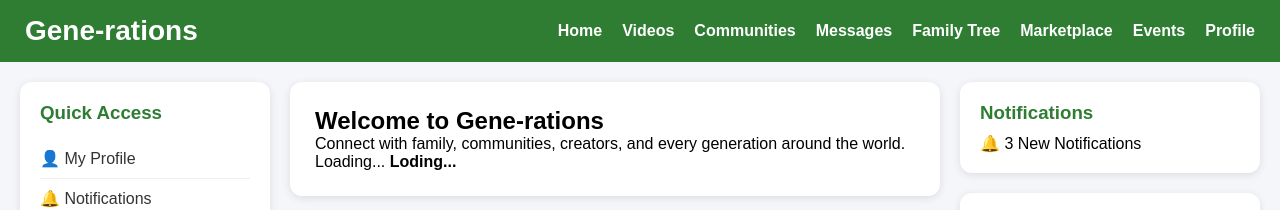
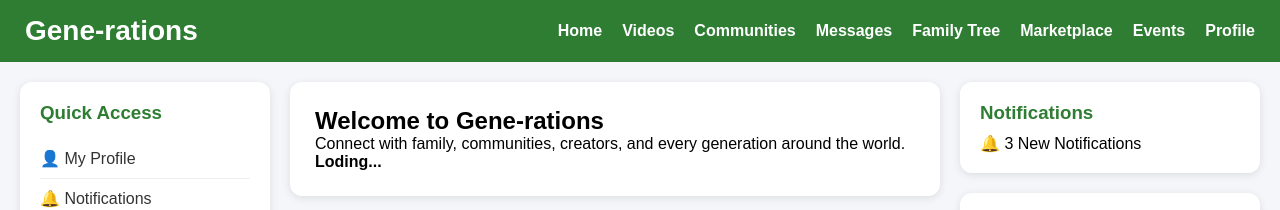
Before and after one commit to njimlish79/gene-rations, a plain HTML site: page dashboard.html in a window 1280 px wide. Shown: the top 210 px of the page. Drawn offline with Linux system fonts and the light colour scheme.

Commit message:
update dashboard.html

```diff
--- a/dashboard.html
+++ b/dashboard.html
@@ -265,7 +265,6 @@ and every generation around the world.
 </p>
 
     <div id="generationName">
-        Loading...
 <strong id="dashboardGeneration">Loding...</strong>
 
 </div>
```
